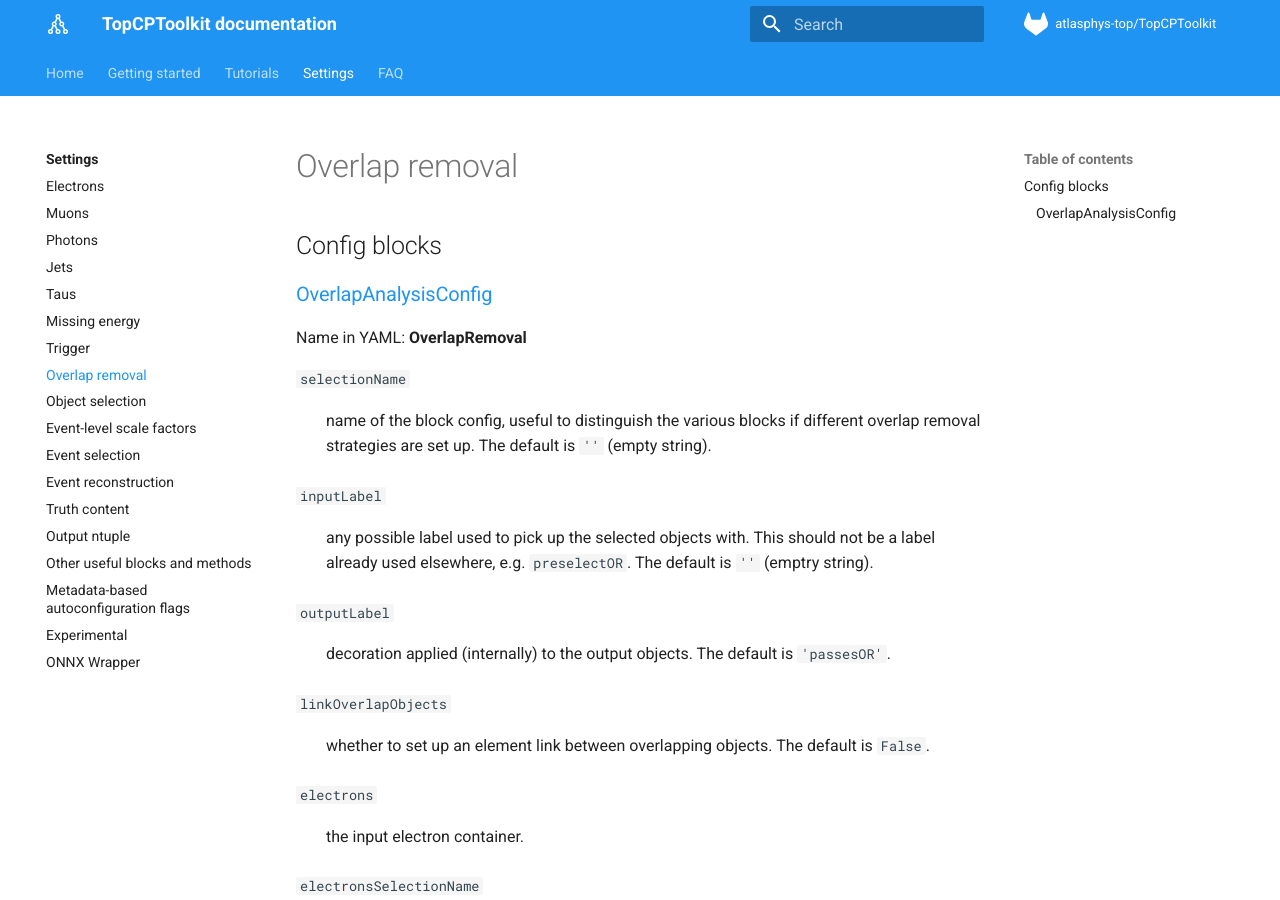
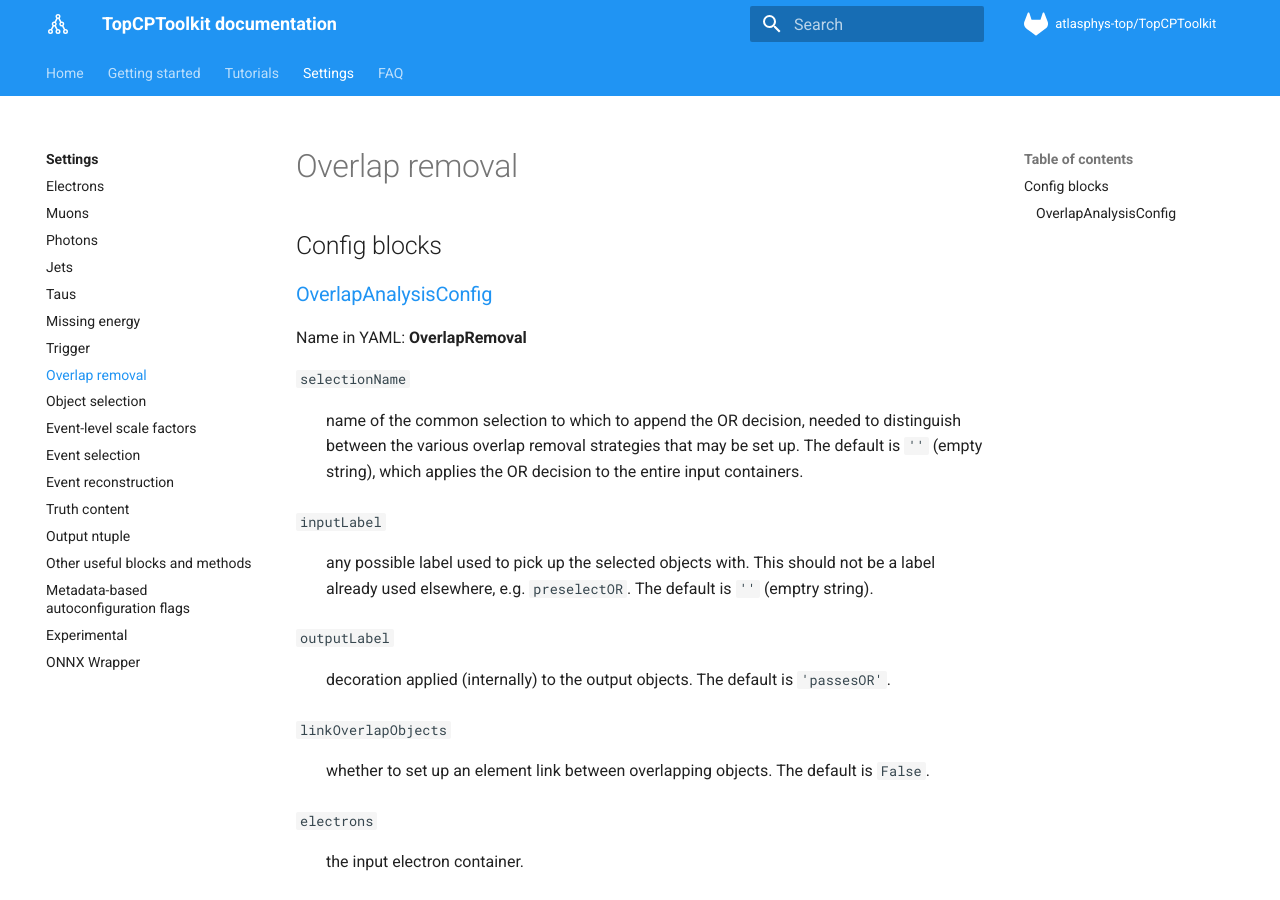
Before and after one commit to SuperNova76/TopCPToolKit, an MkDocs documentation site: the page built from docs/settings/overlap.md, in a window 1280 px wide and 900 px high. Built offline with MkDocs 1.6.1 and Material for MkDocs 9.7.7, drawn with Linux system fonts in a browser that asks for light colours.

Commit message:
overlap removal

```diff
--- a/docs/settings/overlap.md
+++ b/docs/settings/overlap.md
@@ -76,7 +76,7 @@
 Name in YAML: **OverlapRemoval**
 
 `selectionName`
-:   name of the block config, useful to distinguish the various blocks if different overlap removal strategies are set up. The default is `''` (empty string).
+:   name of the common selection to which to append the OR decision, needed to distinguish between the various overlap removal strategies that may be set up. The default is `''` (empty string), which applies the OR decision to the entire input containers.
 
 `inputLabel`
 :   any possible label used to pick up the selected objects with. This should not be a label already used elsewhere, e.g. `preselectOR`. The default is `''` (emptry string).
```
Also changed, not shown: other parts of docs/settings/overlap.md (+1 -1 lines).
